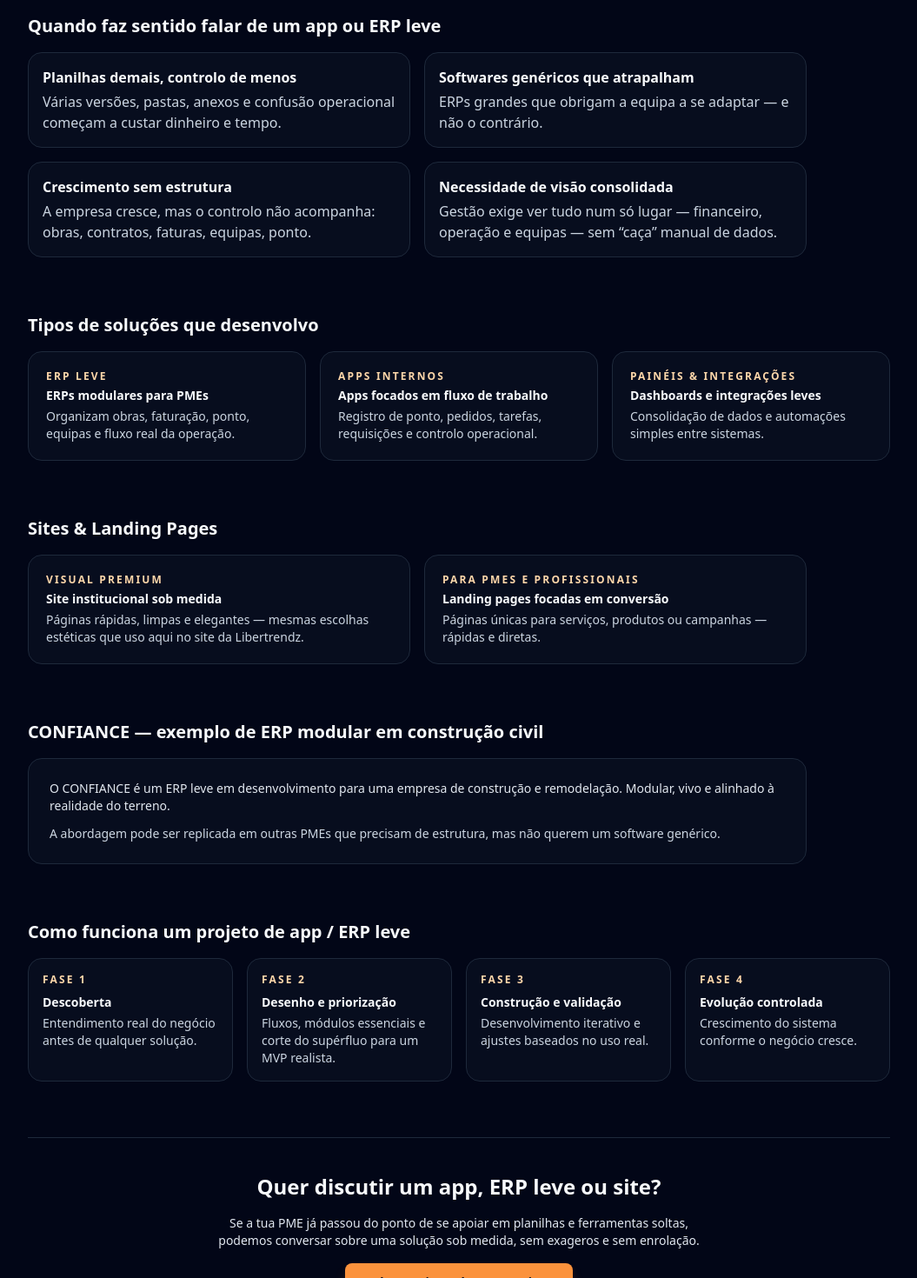
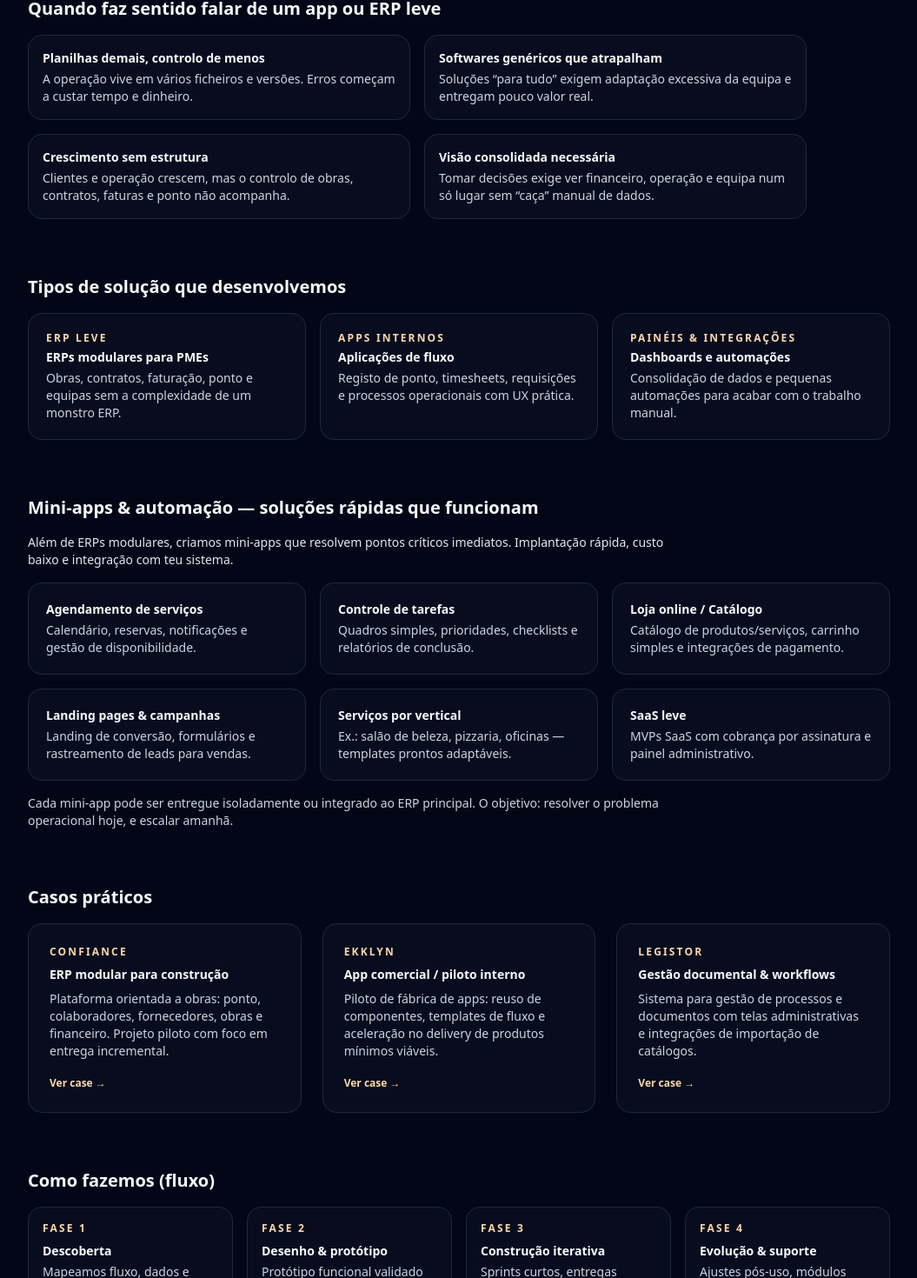
Before and after one commit to libertrendz/libertrendz-site, a Next.js app: page /apps in a window 1280 px wide. Shown: the part 615-2085 px from the top of the page at 87% size, without its empty margins (112-1167 px from the left). Built offline with nearby package versions, Linux system fonts and the light colour scheme.

Commit message:
Atualizar o page.tsx

```diff
--- a/app/apps/page.tsx
+++ b/app/apps/page.tsx
@@ -1,278 +1,215 @@
-// app/apps/page.tsx
+import React from "react";
 
-export default function AppsPage() {
+export default function AppsPage(): JSX.Element {
   return (
     <main className="min-h-[calc(100vh-5rem)] bg-slate-950 text-slate-50">
       <section className="container-page py-12 lg:py-16 space-y-16">
-
         {/* HERO */}
         <div className="max-w-3xl space-y-4">
           <p className="text-xs font-semibold uppercase tracking-[0.2em] text-accent-400">
             Apps & Tiny ERPs
           </p>
           <h1 className="text-3xl font-bold leading-tight md:text-4xl">
-            Sistemas sob medida para quando o Excel já não chega —
-            sem virar refém de um ERP gigante.
+            Sistemas sob medida para quando o Excel já não chega — sem virar refém de um ERP gigante.
           </h1>
           <p className="text-sm text-slate-200 max-w-2xl">
-            A frente de Apps & Tiny ERPs da Libertrendz é voltada para
-            profissionais e PMEs que precisam organizar operações, obras,
-            finanças ou equipas com soluções vivas, modulares e alinhadas
-            ao fluxo real do negócio.
+            Desenvolvemos apps e ERPs leves, modulares e orientados ao resultado: controles que funcionam no dia a dia, com
+            implantação faseada e custo previsível.
           </p>
         </div>
 
         {/* RESUMO EM CARDS */}
         <div className="grid gap-6 rounded-2xl border border-slate-800 bg-slate-900/40 p-6 md:grid-cols-4">
           <div>
-            <p className="text-xs uppercase tracking-[0.18em] text-accent-300">
-              Para quem
-            </p>
-            <p className="mt-1 text-sm text-slate-200">
-              PMEs e equipas que cresceram além do Excel e de ferramentas dispersas.
-            </p>
+            <p className="text-xs uppercase tracking-[0.18em] text-slate-400">Para quem</p>
+            <p className="mt-1 text-sm text-slate-200">PMEs e equipas que cresceram além do Excel e de ferramentas soltas.</p>
           </div>
           <div>
-            <p className="text-xs uppercase tracking-[0.18em] text-accent-300">
-              Tipo de solução
-            </p>
-            <p className="mt-1 text-sm text-slate-200">
-              Apps web, painéis e ERPs leves, focados em fluxo de trabalho real.
-            </p>
+            <p className="text-xs uppercase tracking-[0.18em] text-slate-400">Tipo de solução</p>
+            <p className="mt-1 text-sm text-slate-200">Apps web, painéis e ERPs leves, focados em fluxo real de trabalho.</p>
           </div>
           <div>
-            <p className="text-xs uppercase tracking-[0.18em] text-accent-300">
-              Abordagem
-            </p>
-            <p className="mt-1 text-sm text-slate-200">
-              Descoberta, desenho de fluxo, protótipo funcional e iterações.
-            </p>
+            <p className="text-xs uppercase tracking-[0.18em] text-slate-400">Abordagem</p>
+            <p className="mt-1 text-sm text-slate-200">Descoberta, desenho de fluxo, protótipo funcional e iteração.</p>
           </div>
           <div>
-            <p className="text-xs uppercase tracking-[0.18em] text-accent-300">
-              Exemplo
-            </p>
-            <p className="mt-1 text-sm text-slate-200">
-              CONFIANCE — ERP modular para construção, ponto, obras e financeiro.
-            </p>
+            <p className="text-xs uppercase tracking-[0.18em] text-slate-400">Exemplo</p>
+            <p className="mt-1 text-sm text-slate-200">CONFIANCE, Ekklyn, Legistor — base modular reutilizável.</p>
           </div>
         </div>
 
         {/* QUANDO FAZ SENTIDO */}
         <div className="space-y-4">
-          <h2 className="text-xl font-semibold text-slate-50">
-            Quando faz sentido falar de um app ou ERP leve
-          </h2>
+          <h2 className="text-xl font-semibold text-slate-50">Quando faz sentido falar de um app ou ERP leve</h2>
           <div className="grid gap-4 md:grid-cols-2 max-w-4xl">
-
-            <div className="rounded-2xl border border-slate-800 bg-slate-900/40 p-4">
-              <p className="font-semibold text-slate-50 mb-1">
-                Planilhas demais, controlo de menos
-              </p>
-              <p className="text-slate-300">
-                Várias versões, pastas, anexos e confusão operacional começam
-                a custar dinheiro e tempo.
-              </p>
+            <div className="rounded-2xl border border-slate-800 bg-slate-900/40 p-4 text-sm text-slate-200">
+              <p className="mb-1 font-semibold text-slate-50">Planilhas demais, controlo de menos</p>
+              <p className="text-slate-300">A operação vive em vários ficheiros e versões. Erros começam a custar tempo e dinheiro.</p>
             </div>
-
-            <div className="rounded-2xl border border-slate-800 bg-slate-900/40 p-4">
-              <p className="font-semibold text-slate-50 mb-1">
-                Softwares genéricos que atrapalham
-              </p>
-              <p className="text-slate-300">
-                ERPs grandes que obrigam a equipa a se adaptar — e não o contrário.
-              </p>
+            <div className="rounded-2xl border border-slate-800 bg-slate-900/40 p-4 text-sm text-slate-200">
+              <p className="mb-1 font-semibold text-slate-50">Softwares genéricos que atrapalham</p>
+              <p className="text-slate-300">Soluções “para tudo” exigem adaptação excessiva da equipa e entregam pouco valor real.</p>
             </div>
-
-            <div className="rounded-2xl border border-slate-800 bg-slate-900/40 p-4">
-              <p className="font-semibold text-slate-50 mb-1">
-                Crescimento sem estrutura
-              </p>
-              <p className="text-slate-300">
-                A empresa cresce, mas o controlo não acompanha: obras, contratos,
-                faturas, equipas, ponto.
-              </p>
+            <div className="rounded-2xl border border-slate-800 bg-slate-900/40 p-4 text-sm text-slate-200">
+              <p className="mb-1 font-semibold text-slate-50">Crescimento sem estrutura</p>
+              <p className="text-slate-300">Clientes e operação crescem, mas o controlo de obras, contratos, faturas e ponto não acompanha.</p>
             </div>
-
-            <div className="rounded-2xl border border-slate-800 bg-slate-900/40 p-4">
-              <p className="font-semibold text-slate-50 mb-1">
-                Necessidade de visão consolidada
-              </p>
-              <p className="text-slate-300">
-                Gestão exige ver tudo num só lugar — financeiro, operação e
-                equipas — sem “caça” manual de dados.
-              </p>
+            <div className="rounded-2xl border border-slate-800 bg-slate-900/40 p-4 text-sm text-slate-200">
+              <p className="mb-1 font-semibold text-slate-50">Visão consolidada necessária</p>
+              <p className="text-slate-300">Tomar decisões exige ver financeiro, operação e equipa num só lugar sem “caça” manual de dados.</p>
             </div>
-
           </div>
         </div>
 
         {/* TIPOS DE SOLUÇÃO */}
         <div className="space-y-4">
-          <h2 className="text-xl font-semibold text-slate-50">
-            Tipos de soluções que desenvolvo
-          </h2>
-
+          <h2 className="text-xl font-semibold text-slate-50">Tipos de solução que desenvolvemos</h2>
           <div className="grid gap-4 md:grid-cols-3">
-            {/* 1 */}
-            <div className="rounded-2xl border border-slate-800 bg-slate-900/40 p-5 text-sm">
-              <p className="text-xs font-semibold uppercase tracking-[0.18em] text-accent-300">
-                ERP leve
-              </p>
-              <p className="font-semibold text-slate-50 mt-1">
-                ERPs modulares para PMEs
-              </p>
-              <p className="mt-1 text-slate-300">
-                Organizam obras, faturação, ponto, equipas e fluxo real da operação.
-              </p>
+            <div className="rounded-2xl border border-slate-800 bg-slate-900/40 p-5 text-sm text-slate-200">
+              <p className="mb-1 text-xs font-semibold uppercase tracking-[0.18em] text-accent-300">ERP leve</p>
+              <p className="font-semibold text-slate-50">ERPs modulares para PMEs</p>
+              <p className="mt-1 text-slate-300">Obras, contratos, faturação, ponto e equipas sem a complexidade de um monstro ERP.</p>
             </div>
-
-            {/* 2 */}
-            <div className="rounded-2xl border border-slate-800 bg-slate-900/40 p-5 text-sm">
-              <p className="text-xs font-semibold uppercase tracking-[0.18em] text-accent-300">
-                Apps internos
-              </p>
-              <p className="font-semibold text-slate-50 mt-1">
-                Apps focados em fluxo de trabalho
-              </p>
-              <p className="mt-1 text-slate-300">
-                Registro de ponto, pedidos, tarefas, requisições e controlo operacional.
-              </p>
+            <div className="rounded-2xl border border-slate-800 bg-slate-900/40 p-5 text-sm text-slate-200">
+              <p className="mb-1 text-xs font-semibold uppercase tracking-[0.18em] text-accent-300">Apps internos</p>
+              <p className="font-semibold text-slate-50">Aplicações de fluxo</p>
+              <p className="mt-1 text-slate-300">Registo de ponto, timesheets, requisições e processos operacionais com UX prática.</p>
             </div>
-
-            {/* 3 */}
-            <div className="rounded-2xl border border-slate-800 bg-slate-900/40 p-5 text-sm">
-              <p className="text-xs font-semibold uppercase tracking-[0.18em] text-accent-300">
-                Painéis & integrações
-              </p>
-              <p className="font-semibold text-slate-50 mt-1">
-                Dashboards e integrações leves
-              </p>
-              <p className="mt-1 text-slate-300">
-                Consolidação de dados e automações simples entre sistemas.
-              </p>
+            <div className="rounded-2xl border border-slate-800 bg-slate-900/40 p-5 text-sm text-slate-200">
+              <p className="mb-1 text-xs font-semibold uppercase tracking-[0.18em] text-accent-300">Painéis & integrações</p>
+              <p className="font-semibold text-slate-50">Dashboards e automações</p>
+              <p className="mt-1 text-slate-300">Consolidação de dados e pequenas automações para acabar com o trabalho manual.</p>
             </div>
           </div>
         </div>
 
-        {/* SITES & LANDING PAGES — REINTRODUZIDO */}
+        {/* MINI-APPS & AUTOMAÇÃO */}
         <div className="space-y-4">
-          <h2 className="text-xl font-semibold text-slate-50">
-            Sites & Landing Pages
-          </h2>
-          <div className="grid md:grid-cols-2 gap-4 max-w-4xl">
+          <h2 className="text-xl font-semibold text-slate-50">Mini-apps & automação — soluções rápidas que funcionam</h2>
+          <p className="text-sm text-slate-200 max-w-3xl">
+            Além de ERPs modulares, criamos mini-apps que resolvem pontos críticos imediatos. Implantação rápida, custo baixo e integração com teu sistema.
+          </p>
+
+          <div className="grid gap-4 md:grid-cols-3">
             <div className="rounded-2xl border border-slate-800 bg-slate-900/40 p-5 text-sm text-slate-200">
-              <p className="text-xs font-semibold uppercase tracking-[0.18em] text-accent-300">
-                Visual premium
-              </p>
-              <p className="font-semibold text-slate-50 mt-1">
-                Site institucional sob medida
-              </p>
-              <p className="mt-1 text-slate-300">
-                Páginas rápidas, limpas e elegantes — mesmas escolhas estéticas
-                que uso aqui no site da Libertrendz.
-              </p>
+              <p className="font-semibold text-slate-50">Agendamento de serviços</p>
+              <p className="text-slate-300 mt-1">Calendário, reservas, notificações e gestão de disponibilidade.</p>
             </div>
 
             <div className="rounded-2xl border border-slate-800 bg-slate-900/40 p-5 text-sm text-slate-200">
-              <p className="text-xs font-semibold uppercase tracking-[0.18em] text-accent-300">
-                Para PMEs e profissionais
+              <p className="font-semibold text-slate-50">Controle de tarefas</p>
+              <p className="text-slate-300 mt-1">Quadros simples, prioridades, checklists e relatórios de conclusão.</p>
+            </div>
+
+            <div className="rounded-2xl border border-slate-800 bg-slate-900/40 p-5 text-sm text-slate-200">
+              <p className="font-semibold text-slate-50">Loja online / Catálogo</p>
+              <p className="text-slate-300 mt-1">Catálogo de produtos/serviços, carrinho simples e integrações de pagamento.</p>
+            </div>
+
+            <div className="rounded-2xl border border-slate-800 bg-slate-900/40 p-5 text-sm text-slate-200">
+              <p className="font-semibold text-slate-50">Landing pages & campanhas</p>
+              <p className="text-slate-300 mt-1">Landing de conversão, formulários e rastreamento de leads para vendas.</p>
+            </div>
+
+            <div className="rounded-2xl border border-slate-800 bg-slate-900/40 p-5 text-sm text-slate-200">
+              <p className="font-semibold text-slate-50">Serviços por vertical</p>
+              <p className="text-slate-300 mt-1">Ex.: salão de beleza, pizzaria, oficinas — templates prontos adaptáveis.</p>
+            </div>
+
+            <div className="rounded-2xl border border-slate-800 bg-slate-900/40 p-5 text-sm text-slate-200">
+              <p className="font-semibold text-slate-50">SaaS leve</p>
+              <p className="text-slate-300 mt-1">MVPs SaaS com cobrança por assinatura e painel administrativo.</p>
+            </div>
+          </div>
+
+          <p className="mt-3 text-sm text-slate-300 max-w-3xl">
+            Cada mini-app pode ser entregue isoladamente ou integrado ao ERP principal. O objetivo: resolver o problema operacional hoje, e escalar amanhã.
+          </p>
+        </div>
+
+        {/* CASOS PRÁTICOS */}
+        <div className="space-y-4">
+          <h2 className="text-xl font-semibold text-slate-50">Casos práticos</h2>
+
+          <div className="grid gap-6 md:grid-cols-3">
+            {/* CONFIANCE */}
+            <article className="rounded-2xl border border-slate-800 bg-slate-900/40 p-6 text-sm text-slate-200">
+              <p className="text-xs font-semibold uppercase tracking-[0.18em] text-accent-300">CONFIANCE</p>
+              <h3 className="mt-2 font-semibold text-slate-50">ERP modular para construção</h3>
+              <p className="mt-2 text-slate-300">
+                Plataforma orientada a obras: ponto, colaboradores, fornecedores, obras e financeiro. Projeto piloto com foco em entrega incremental.
               </p>
-              <p className="font-semibold text-slate-50 mt-1">
-                Landing pages focadas em conversão
+              <div className="mt-4">
+                <a href="/cases#confiance" className="text-xs font-semibold text-accent-300 hover:underline">Ver case →</a>
+              </div>
+            </article>
+
+            {/* EKKLYN */}
+            <article className="rounded-2xl border border-slate-800 bg-slate-900/40 p-6 text-sm text-slate-200">
+              <p className="text-xs font-semibold uppercase tracking-[0.18em] text-accent-300">Ekklyn</p>
+              <h3 className="mt-2 font-semibold text-slate-50">App comercial / piloto interno</h3>
+              <p className="mt-2 text-slate-300">
+                Piloto de fábrica de apps: reuso de componentes, templates de fluxo e aceleração no delivery de produtos mínimos viáveis.
               </p>
-              <p className="mt-1 text-slate-300">
-                Páginas únicas para serviços, produtos ou campanhas — rápidas e diretas.
+              <div className="mt-4">
+                <a href="/cases#ekklyn" className="text-xs font-semibold text-accent-300 hover:underline">Ver case →</a>
+              </div>
+            </article>
+
+            {/* LEGISTOR */}
+            <article className="rounded-2xl border border-slate-800 bg-slate-900/40 p-6 text-sm text-slate-200">
+              <p className="text-xs font-semibold uppercase tracking-[0.18em] text-accent-300">Legistor</p>
+              <h3 className="mt-2 font-semibold text-slate-50">Gestão documental & workflows</h3>
+              <p className="mt-2 text-slate-300">
+                Sistema para gestão de processos e documentos com telas administrativas e integrações de importação de catálogos.
               </p>
-            </div>
+              <div className="mt-4">
+                <a href="/cases#legistor" className="text-xs font-semibold text-accent-300 hover:underline">Ver case →</a>
+              </div>
+            </article>
           </div>
         </div>
 
-        {/* CONFIANCE — EXEMPLO */}
+        {/* COMO TRABALHAMOS */}
         <div className="space-y-4">
-          <h2 className="text-xl font-semibold text-slate-50">
-            CONFIANCE — exemplo de ERP modular em construção civil
-          </h2>
-
-          <div className="rounded-2xl border border-slate-800 bg-slate-900/40 p-6 max-w-4xl space-y-3 text-sm text-slate-200">
-            <p>
-              O CONFIANCE é um ERP leve em desenvolvimento para uma empresa
-              de construção e remodelação. Modular, vivo e alinhado à realidade do terreno.
-            </p>
-            <p className="text-slate-300">
-              A abordagem pode ser replicada em outras PMEs que precisam de
-              estrutura, mas não querem um software genérico.
-            </p>
-          </div>
-        </div>
-
-        {/* COMO TRABALHO */}
-        <div className="space-y-4">
-          <h2 className="text-xl font-semibold text-slate-50">
-            Como funciona um projeto de app / ERP leve
-          </h2>
-
+          <h2 className="text-xl font-semibold text-slate-50">Como fazemos (fluxo)</h2>
           <div className="grid gap-4 md:grid-cols-4">
-            <div className="rounded-2xl border border-slate-800 bg-slate-900/40 p-4 text-sm">
-              <p className="text-xs font-semibold uppercase tracking-[0.18em] text-accent-300">
-                Fase 1
-              </p>
+            <div className="rounded-2xl border border-slate-800 bg-slate-900/40 p-4 text-sm text-slate-200">
+              <p className="text-xs font-semibold uppercase tracking-[0.18em] text-accent-300">Fase 1</p>
               <p className="mt-2 font-semibold text-slate-50">Descoberta</p>
-              <p className="mt-1 text-slate-300">
-                Entendimento real do negócio antes de qualquer solução.
-              </p>
+              <p className="mt-1 text-slate-300">Mapeamos fluxo, dados e prioridades reais.</p>
             </div>
-
-            <div className="rounded-2xl border border-slate-800 bg-slate-900/40 p-4 text-sm">
-              <p className="text-xs font-semibold uppercase tracking-[0.18em] text-accent-300">
-                Fase 2
-              </p>
-              <p className="mt-2 font-semibold text-slate-50">Desenho e priorização</p>
-              <p className="mt-1 text-slate-300">
-                Fluxos, módulos essenciais e corte do supérfluo para um MVP realista.
-              </p>
+            <div className="rounded-2xl border border-slate-800 bg-slate-900/40 p-4 text-sm text-slate-200">
+              <p className="text-xs font-semibold uppercase tracking-[0.18em] text-accent-300">Fase 2</p>
+              <p className="mt-2 font-semibold text-slate-50">Desenho & protótipo</p>
+              <p className="mt-1 text-slate-300">Protótipo funcional validado com utilizadores-chave.</p>
             </div>
-
-            <div className="rounded-2xl border border-slate-800 bg-slate-900/40 p-4 text-sm">
-              <p className="text-xs font-semibold uppercase tracking-[0.18em] text-accent-300">
-                Fase 3
-              </p>
-              <p className="mt-2 font-semibold text-slate-50">Construção e validação</p>
-              <p className="mt-1 text-slate-300">
-                Desenvolvimento iterativo e ajustes baseados no uso real.
-              </p>
+            <div className="rounded-2xl border border-slate-800 bg-slate-900/40 p-4 text-sm text-slate-200">
+              <p className="text-xs font-semibold uppercase tracking-[0.18em] text-accent-300">Fase 3</p>
+              <p className="mt-2 font-semibold text-slate-50">Construção iterativa</p>
+              <p className="mt-1 text-slate-300">Sprints curtos, entregas incrementais e testes de uso.</p>
             </div>
-
-            <div className="rounded-2xl border border-slate-800 bg-slate-900/40 p-4 text-sm">
-              <p className="text-xs font-semibold uppercase tracking-[0.18em] text-accent-300">
-                Fase 4
-              </p>
-              <p className="mt-2 font-semibold text-slate-50">Evolução controlada</p>
-              <p className="mt-1 text-slate-300">
-                Crescimento do sistema conforme o negócio cresce.
-              </p>
+            <div className="rounded-2xl border border-slate-800 bg-slate-900/40 p-4 text-sm text-slate-200">
+              <p className="text-xs font-semibold uppercase tracking-[0.18em] text-accent-300">Fase 4</p>
+              <p className="mt-2 font-semibold text-slate-50">Evolução & suporte</p>
+              <p className="mt-1 text-slate-300">Ajustes pós-uso, módulos adicionais e roadmap de valor.</p>
             </div>
           </div>
         </div>
 
         {/* CTA FINAL */}
         <div className="pt-10 border-t border-slate-800 text-center space-y-4">
-          <h2 className="text-2xl font-semibold text-slate-50">
-            Quer discutir um app, ERP leve ou site?
-          </h2>
+          <h2 className="text-2xl font-semibold text-slate-50">Quer discutir um app ou ERP leve para a tua empresa?</h2>
           <p className="max-w-xl mx-auto text-sm text-slate-200">
-            Se a tua PME já passou do ponto de se apoiar em planilhas e ferramentas
-            soltas, podemos conversar sobre uma solução sob medida, sem exageros
-            e sem enrolação.
+            Se a tua PME já passou do ponto de se apoiar só em planilhas e ferramentas soltas, podemos conversar sobre uma solução à medida, com escopo claro e foco em resultado real.
           </p>
           <a
             href="/contato"
             className="inline-flex items-center justify-center rounded-lg bg-accent-500 px-6 py-3 text-sm font-semibold text-slate-950 shadow-lg shadow-accent-500/30 transition hover:bg-accent-400"
           >
-            Falar comigo sobre um projeto
+            Falar sobre um app / ERP para a minha empresa
           </a>
         </div>
-
       </section>
     </main>
   );
```
